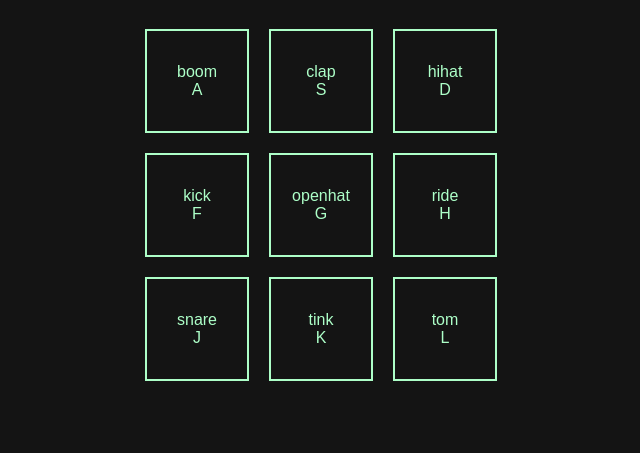
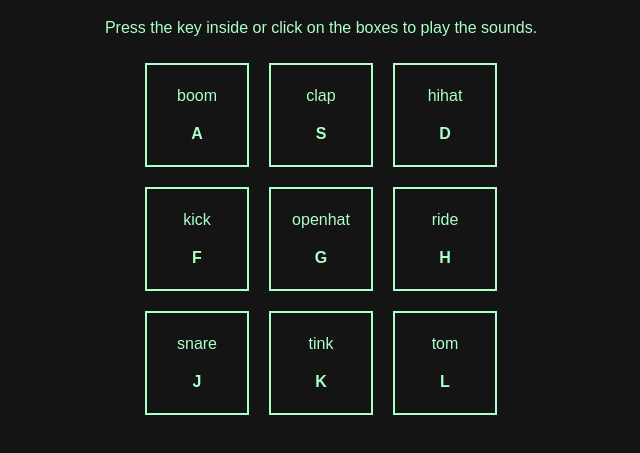
Before and after one commit to GeorgeMc1/drumKit, a plain HTML site: page index.html in a window 1280 px wide. Shown: the part 61-514 px from the top of the page, without its empty margins (319-959 px from the left). Drawn offline with Linux system fonts and the light colour scheme.

Commit message:
added explaination text and styling

```diff
--- a/index.html
+++ b/index.html
@@ -9,16 +9,44 @@
 </head>
 <body>
     <h1>The Drum Pad</h1>
+    <p>Press the key inside or click on the boxes to play the sounds.</p>
     <div id="buttons">
-        <div id="boom" role="a">boom<br>A</div>
-        <div id="clap" role="s">clap<br>S</div>
-        <div id="hihat" role="d">hihat<br>D</div>
-        <div id="kick" role="f">kick<br>F</div>
-        <div id="openhat" role="g">openhat<br>G</div>
-        <div id="ride" role="h">ride<br>H</div>
-        <div id="snare" role="j">snare<br>J</div>
-        <div id="tink" role="k">tink<br>K</div>
-        <div id="tom" role="l">tom<br>L</div>
+        <div id="boom" role="a">
+            <p class="box-text">boom</p>
+            <p class="box-text sound-key">A</p>
+        </div>
+        <div id="clap" role="s">
+            <p class="box-text">clap</p>
+            <p class="box-text sound-key">S</p>
+        </div>
+        <div id="hihat" role="d">
+            <p class="box-text">hihat</p>
+            <p class="box-text sound-key">D</p>
+        </div>
+        <div id="kick" role="f">
+            <p class="box-text">kick</p>
+            <p class="box-text sound-key">F</p>
+        </div>
+        <div id="openhat" role="g">
+            <p class="box-text">openhat</p>
+            <p class="box-text sound-key">G</p>
+        </div>
+        <div id="ride" role="h">
+            <p class="box-text">ride</p>
+            <p class="box-text sound-key">H</p>
+        </div>
+        <div id="snare" role="j">
+            <p class="box-text">snare</p>
+            <p class="box-text sound-key">J</p>
+        </div>
+        <div id="tink" role="k">
+            <p class="box-text">tink</p>
+            <p class="box-text sound-key">K</p>
+        </div>
+        <div id="tom" role="l">
+            <p class="box-text">tom</p>
+            <p class="box-text sound-key">L</p>
+        </div>
     </div>
     <script src="./script.js"></script>
 </body>
--- a/style.css
+++ b/style.css
@@ -7,6 +7,9 @@ body{
     margin: 0;
 }
 h1{
+    text-align: center;
+}
+p{
     text-align: center;
 }
 #buttons{
@@ -21,8 +24,15 @@ h1{
     height: 100px;
     border: 2px solid;
     display: flex;
+    flex-direction: column;
     justify-content: center;
     align-items: center;
     margin: 10px;
     text-align: center;
 }
+.box-text{
+    margin: 10px;
+}
+.sound-key{
+    font-weight: bold;
+}
```
